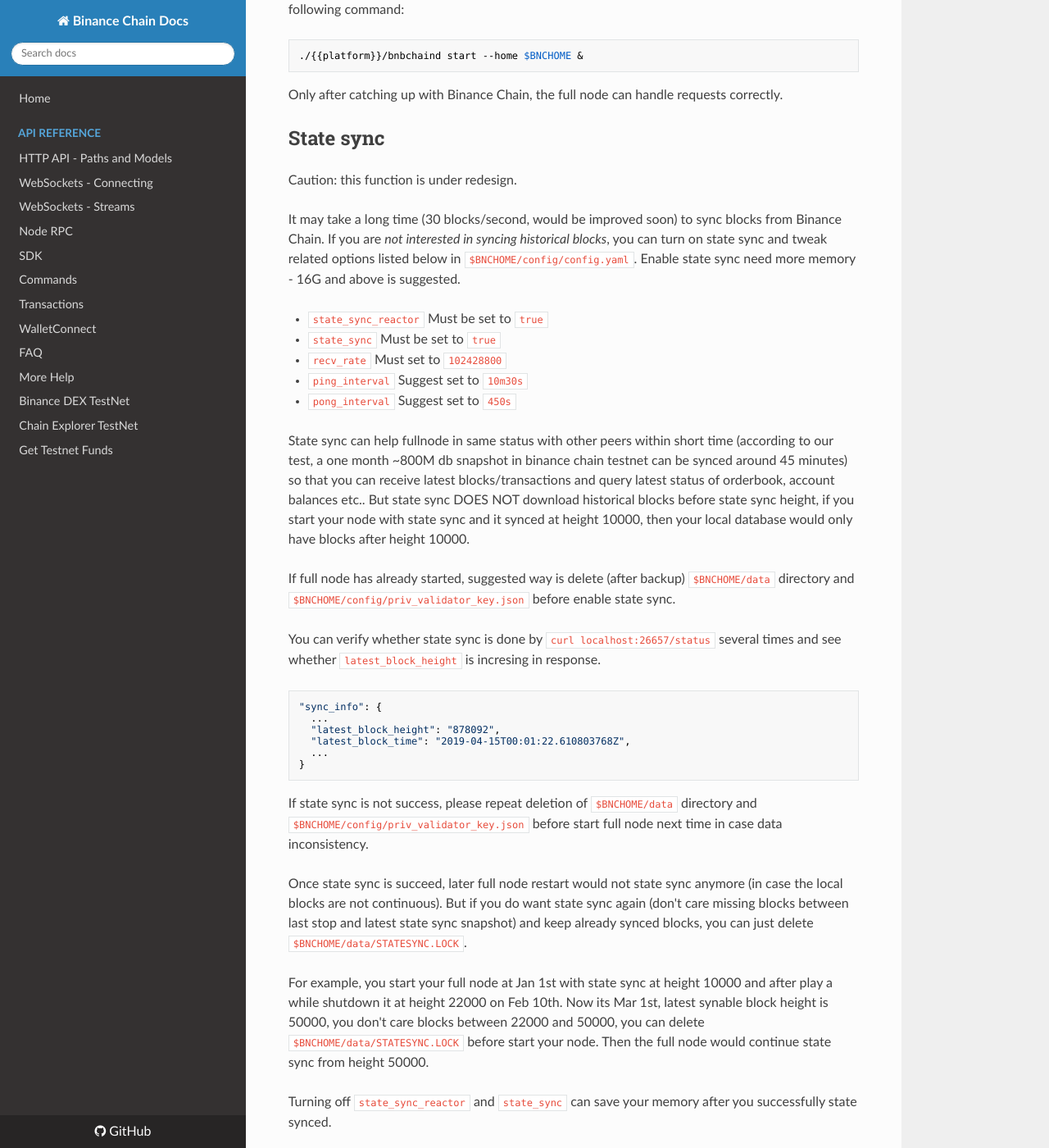
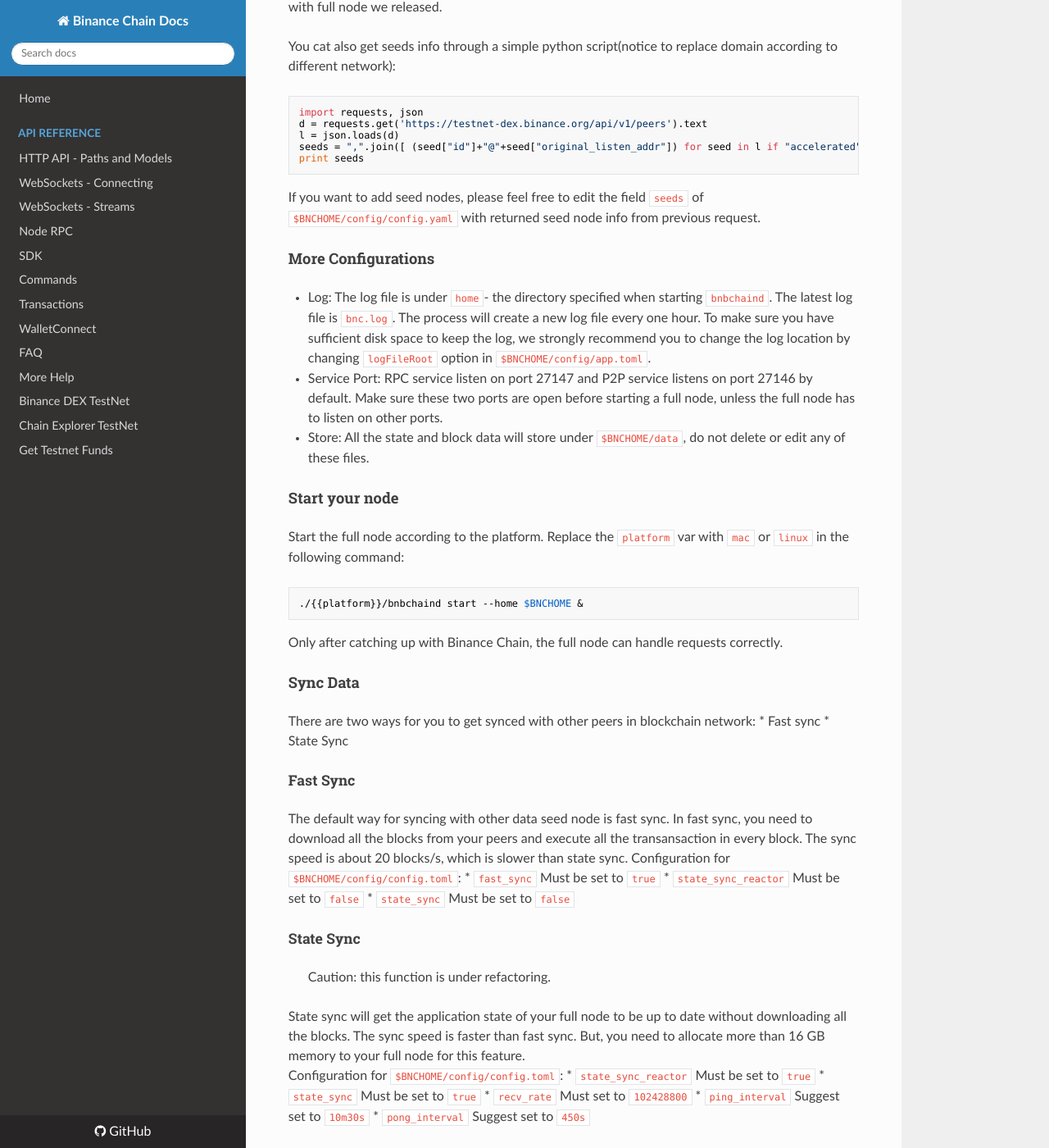
Before and after one commit to yash-sharma1/docs-site, an MkDocs documentation site: the page built from docs/fullnode.md, in a window 1280 px wide and 1400 px high, scrolled down 2172 px. Shown: the whole window at 82% size. Built offline with MkDocs 1.6.1, drawn with Linux system fonts in a browser that asks for light colours; nearby versions of some CDN libraries; some of the changed text lies outside the part shown.

````diff
--- a/docs/fullnode.md
+++ b/docs/fullnode.md
@@ -1,12 +1,32 @@
 # Run Full Node to Join Binance Chain
+- [Run Full Node to Join Binance Chain](#run-full-node-to-join-binance-chain)
+  * [Platforms and System Requirement](#platforms-and-system-requirement)
+    + [Platforms Requirements](#platforms-requirements)
+    + [Minimum System Requirements](#minimum-system-requirements)
+  * [Steps to Run a Full Node](#steps-to-run-a-full-node)
+    + [Download Binary:](#download-binary-)
+    + [Initialize Home Folder](#initialize-home-folder)
+    + [Setup Configuration](#setup-configuration)
+    + [Add Seed Nodes](#add-seed-nodes)
+      - [More Configurations](#more-configurations)
+      - [Start your node](#start-your-node)
+      - [Sync Data](#sync-data)
+        * [Fast Sync](#fast-sync)
+        * [State Sync](#state-sync)
+        * [Monitor Syncing Process](#monitor-syncing-process)
+  * [Upgrade a Full Node](#upgrade-a-full-node)
+  * [Monitor](#monitor)
+  * [Get Extra Data From Your Full Node](#get-extra-data-from-your-full-node)
+  * [Common Issues and Solutions](#common-issues-and-solutions)
+
 
 >Note:  Please take a note that this is a pre-alpha version and the software is not stablized. Many changes and upgrades are expected to come.
 
-A `full node` of Binance Chain is a `witness node`, which observes the consensus messaging,
-downloads blocks and executes business logic to achieve the consistent state as `validator node` (and other `witness node`).
+A `full node` of Binance Chain is a `witness`, which observes the consensus messaging,
+downloads blocks from `data seed nodes` and executes business logic to achieve the consistent state as `validator node` (and other `full node`).
 Full nodes also help the network by accepting transactions from other nodes and then relaying them to the core Binance network.
 
-## Platforms and System Requirement
+## Requirements
 
 ### Platforms Requirements
 
@@ -16,7 +36,7 @@ We support running a full node on `Mac OS X` and `Linux`.
 The hardware must meet certain requirements to run a full node.
 
 - Desktop or laptop hardware running recent versions of Mac OS X, or Linux.
-- 500 gigabytes of free disk space, accessible at a minimum read/write speed of 100 MB/s.
+- 500 GB of free disk space, accessible at a minimum read/write speed of 100 MB/s.
 - 4 cores of CPU and 8 gigabytes of memory (RAM).
 - A broadband Internet connection with upload/download speeds of at least 1 megabytes per second
 - Your full node has to run at least 4 hours per 24 hours in order to catch up with Binance Chain.
@@ -24,16 +44,19 @@ More hours would be better, and best of all would be if you can run your node co
 
 ## Steps to Run a Full Node
 
-1. Download Binary:
+###  Download Binary:
 ```bash
 git clone https://github.com/binance-chain/node-binary.git
 ```
 
 Go to directory according to the network you want to join in. Replace the `network` var with `testnet` or `prod` in the following command:
+
+> Please go to https://github.com/binance-chain/node-binary/blob/master/fullnode/Changelog.md  to get the information about the latest release of full node version.
+
 ```bash
 cd node-binary/fullnode/{network}/{version}
 ```
-2. Initialize Home Folder
+###  Initialize Home Folder
 
 First you need to choose a home folder `$BNCHOME` (i.e. ~/.bnbchaind) for Binance Chain. You can setup this by:
 
@@ -76,12 +99,24 @@ Start the full node according to the platform. Replace the `platform` var with `
 
 Only after catching up with Binance Chain, the full node can handle requests correctly.
 
-## State sync
+#### Sync Data
 
-Caution: this function is under redesign.
+There are two ways for you to get synced with other peers in blockchain network:
+* Fast sync
+* State Sync
 
-It may take a long time (30 blocks/second, would be improved soon) to sync blocks from Binance Chain. If you are *not interested in syncing historical blocks*, you can turn on state sync and tweak related options listed below in `$BNCHOME/config/config.yaml`. Enable state sync need more memory - 16G and above is suggested.
+#####  Fast Sync
+The default way for syncing with other data seed node is fast sync. In fast sync, you need to download all the blocks from your peers and execute all the transansaction in every block. The sync speed is about 20 blocks/s, which is slower than state sync.
+Configuration for `$BNCHOME/config/config.toml`:
+* `fast_sync` Must be set to `true`
+* `state_sync_reactor` Must be set to `false`
+* `state_sync` Must be set to `false`
+#####  State Sync
 
+> Caution: this function is under refactoring.
+
+State sync will get the application state of your full node to be up to date without downloading all the blocks.  The sync speed is faster than fast sync. But, you need to allocate more than 16 GB memory to your full node for this feature.
+Configuration for `$BNCHOME/config/config.toml`:
 * `state_sync_reactor` Must be set to `true`
 * `state_sync` Must be set to `true`
 * `recv_rate` Must set to `102428800`
@@ -125,6 +160,6 @@ Full node has the same RPC interface as the list here [rpc-api](api-reference/no
 
 If you want to get extra information about order book, balance changes or block fee changes from blocks, please refer to [get extra data from fullnode](get-extra-data-from-fullnode.md).
 
-## Error Logs expected
-* `E[2019-04-17|23:57:21.191] Failed to load the latest breathe block height from module=dexkeeper` - this is expected if full node is started without keep running for a whole UTC day
-* `E[2019-04-17|23:57:21.228] failed to load immutable tree                module=main err="version does not exist"` - this is expected if `state_sync_reactor` is set to `true`
+## Common Issues and Solutions
+
+Please refer to this [doc](fullnodeissue.md) to find answers to common issues.
````
Also changed, not shown: other parts of docs/fullnode.md (+8 -8 lines), docs/api-reference/node-rpc.md (+53 -12 lines), docs/exchange-integration.md (added, +39 -0 lines), docs/fullnodeissue.md (added, +82 -0 lines), docs/get-started.md (+25 -15 lines), docs/wallets.md (added, +18 -0 lines), docs/wallets/Cool-Wallet.md (added, +13 -0 lines), docs/wallets/Enjin.md (added, +13 -0 lines), docs/wallets/Magnum.md (added, +12 -0 lines), docs/wallets/Trust-Wallet.md (added, +11 -0 lines), docs/wallets/ledger.md (added, +14 -0 lines), docs/software-wallets.md (deleted).
